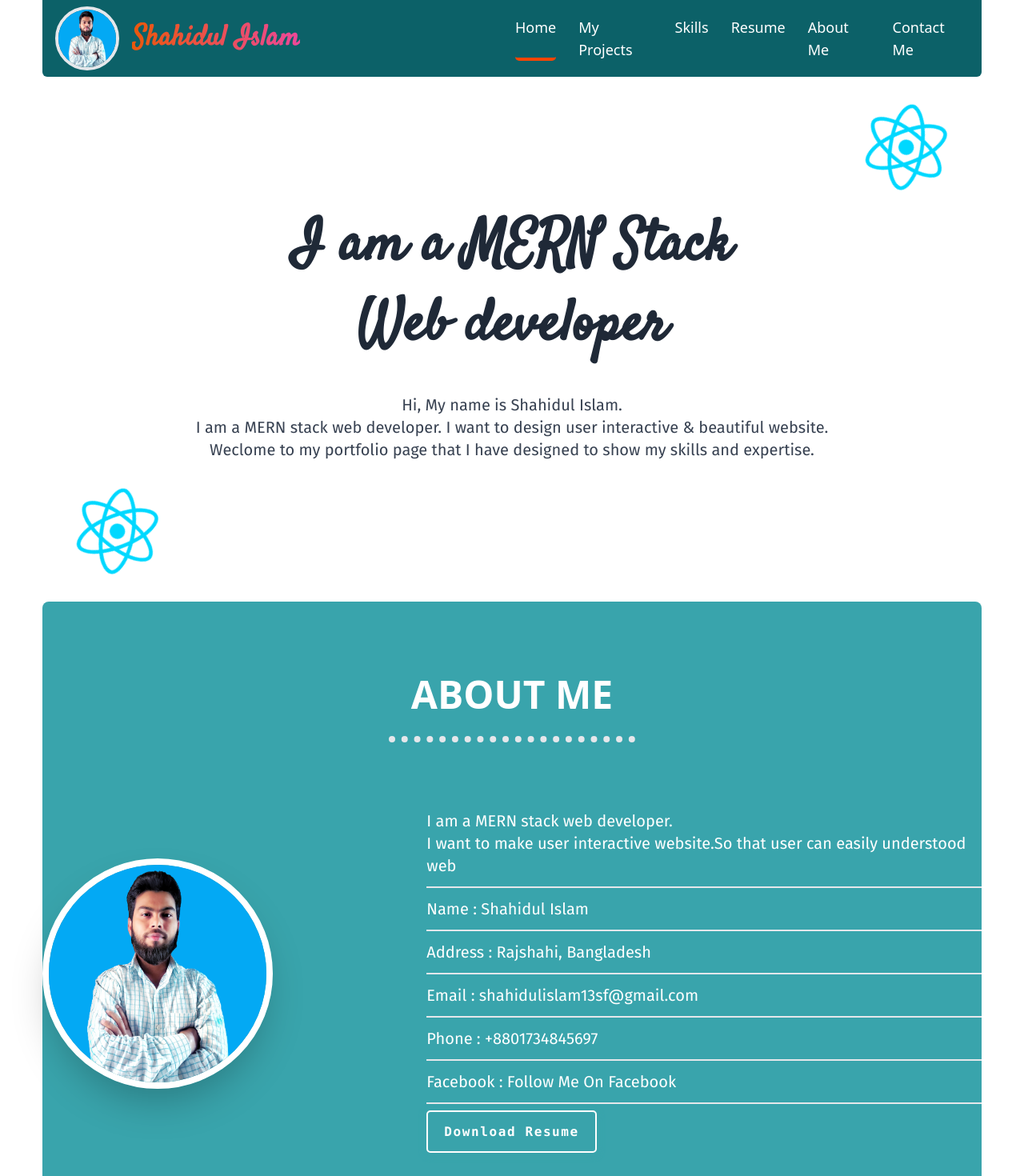
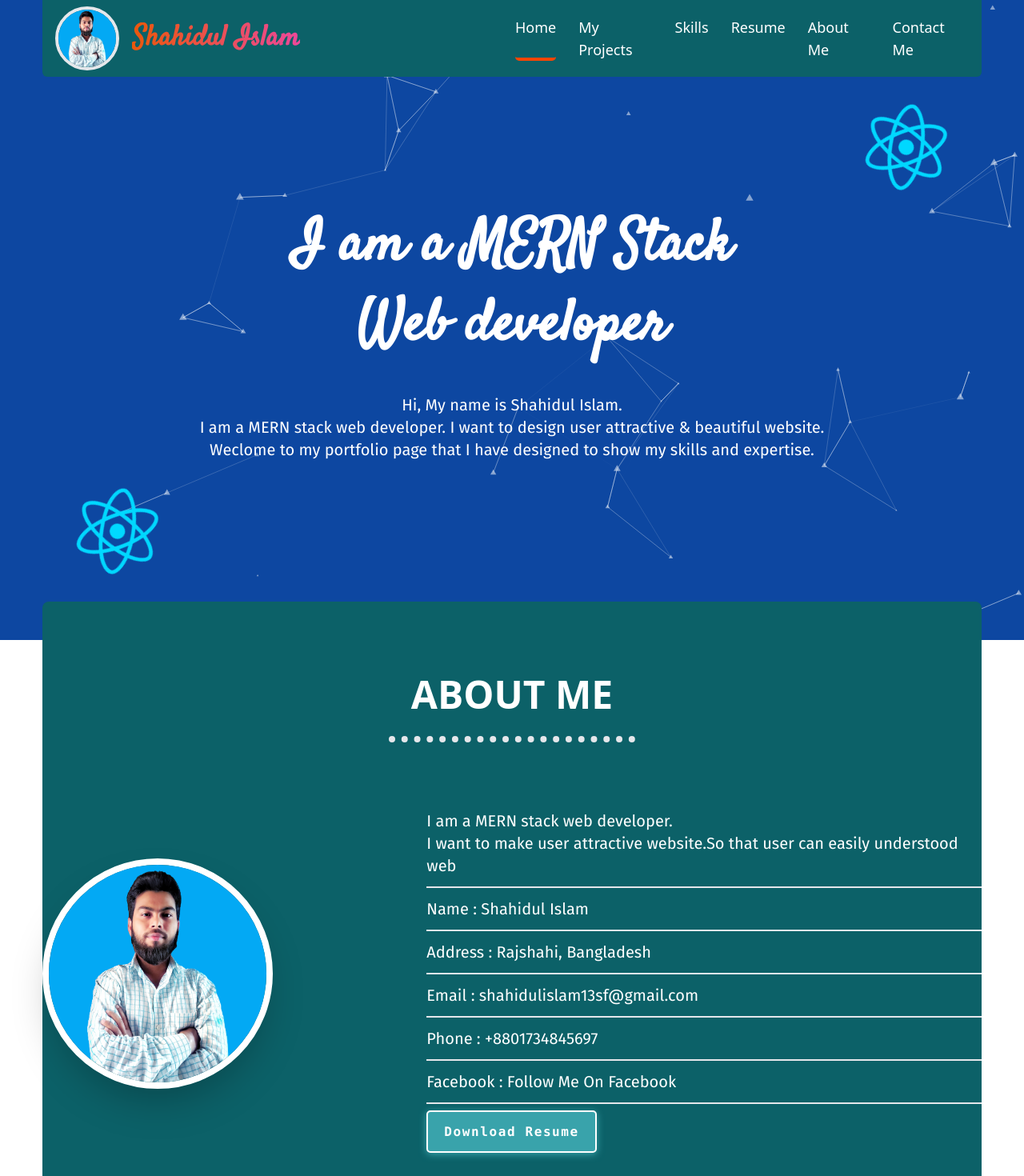
Before and after one commit to Shahidul-Islam-Jony/my-portfolio, a React (Vite) app: page / in a window 1280 px wide. Shown: the top 1470 px of the page at 80% size. Built offline with nearby package versions, Linux system fonts and the light colour scheme.

Commit message:
react particale animation added

```diff
--- a/package.json
+++ b/package.json
@@ -11,6 +11,8 @@
   },
   "dependencies": {
     "@ramonak/react-progress-bar": "^5.1.1",
+    "@tsparticles/react": "^3.0.0",
+    "@tsparticles/slim": "^3.3.0",
     "aos": "^3.0.0-beta.6",
     "firebase": "^10.7.1",
     "localforage": "^1.10.0",
--- a/src/components/Footer/Footer.jsx
+++ b/src/components/Footer/Footer.jsx
@@ -3,7 +3,7 @@ import { Link } from 'react-scroll';
 
 const Footer = () => {
     return (
-        <div className="bg-black flex flex-col md:flex-row justify-between items-center gap-4 text-white py-10">
+        <div className="bg-black relative flex flex-col md:flex-row justify-between items-center gap-4 text-white py-10">
             <div className="flex gap-6 ml-7">
                 <NavLink to='/'>Home</NavLink>
                 <Link to='skills' smooth={true} duration={500}>Skills</Link>
--- a/src/components/Home/AboutMe/AboutMe.jsx
+++ b/src/components/Home/AboutMe/AboutMe.jsx
@@ -3,7 +3,7 @@ import './button.css'
 
 const AboutMe = () => {
     return (
-        <div id="aboutMe" className='bg-[#39A4AC] py-16 rounded-lg'>
+        <div id="aboutMe" className='bg-[#0C6168] relative py-16 rounded-lg'>
             <span className='flex justify-center mb-16'>
                 <h3 className='text-5xl text-center border-b-8 border-dotted w-fit p-7 text-white font-semibold'>ABOUT ME</h3>
             </span>
@@ -12,7 +12,7 @@ const AboutMe = () => {
                     <img src={jony} className="w-72 h-72 rounded-full border-8 border-white shadow-2xl" />
                     <div className='text-white text-xl fira ml-4 mt-5'>
                         <p>I am a MERN stack web developer.</p>
-                        <p className='border-b-2 pb-3'>I want to make user interactive website.So that user can easily understood web</p>
+                        <p className='border-b-2 pb-3'>I want to make user attractive website.So that user can easily understood web</p>
                         <p className='border-b-2 py-3'>Name : Shahidul Islam</p>
                         <p className='border-b-2 py-3'>Address : Rajshahi, Bangladesh</p>
                         <p className='border-b-2 py-3'>Email : <a href="mailto:shahidulislam13sf@gmail.com">shahidulislam13sf@gmail.com</a></p>
--- a/src/components/Home/Banner/Banner.jsx
+++ b/src/components/Home/Banner/Banner.jsx
@@ -4,11 +4,11 @@ import '../../../../src/App.css'
 
 const Banner = () => {
     return (
-        <div>
+        <div className='relative text-white'>
             <div className='flex justify-end p-4'>
                 <a>
                 </a>
-                <a href="https://react.dev" target="_blank" className=''>
+                <a href="https://react.dev" target="_blank" className='' rel="noreferrer">
                     <img src={reactLogo} className="logo react" alt="React logo" />
                 </a>
             </div>
@@ -18,15 +18,15 @@ const Banner = () => {
                     <p className='font-semibold'>Web developer</p>
                 </span>
                 <span>
-                    <p className='text-center mt-12 text-xl text-gray-700 fira'>Hi, My name is Shahidul Islam. <br />
-                        I am a MERN stack web developer. I want to design user interactive & beautiful website.<br/> Weclome to my portfolio page that I have designed to show my skills and expertise.
+                    <p className='text-center mt-12 text-xl fira'>Hi, My name is Shahidul Islam. <br />
+                        I am a MERN stack web developer. I want to design user attractive & beautiful website.<br/> Weclome to my portfolio page that I have designed to show my skills and expertise.
                     </p>
                 </span>
             </div>
             <div className='flex justify-start p-4'>
                 <a>
                 </a>
-                <a href="https://react.dev" target="_blank" className=''>
+                <a href="https://react.dev" target="_blank" className='' rel="noreferrer">
                     <img src={reactLogo} className="logo react" alt="React logo" />
                 </a>
             </div>
--- a/src/components/Home/Contact Me/ContactMe.jsx
+++ b/src/components/Home/Contact Me/ContactMe.jsx
@@ -4,7 +4,7 @@ import { Link } from "react-router-dom";
 
 const ContactMe = () => {
     return (
-        <div id="contactMe" className='bg-[#39A4AC] py-16 rounded-t-lg'>
+        <div id="contactMe" className='bg-[#0C6168] relative py-16 rounded-t-lg'>
             <div className="grid grid-cols-1 lg:grid-cols-3 px-10">
                 <div className='text-white'>
                     <h3 className='text-3xl text-center border-b-8 border-dotted w-fit p-7 font-semibold mb-4'>ACHIVEMENTS</h3>
@@ -15,7 +15,7 @@ const ContactMe = () => {
                 {/* Contact form */}
                 <div>
                     <h3 className='text-3xl text-white text-center border-b-8 mb-7 border-dotted w-fit p-7 font-semibold'>CONTACT ME</h3>
-                    <form action="mailto:shahidulislam13sf@gmail.com" method="POST" enctype="text/plain">
+                    <form action="mailto:shahidulislam13sf@gmail.com" method="POST">
                         <input type="text" placeholder="Your Name" name="Name" className="input input-bordered input-primary w-full mb-2" />
                         <input type="email" placeholder="Your Email" name="Email" className="input input-bordered input-primary w-full mb-2" />
                         <textarea name="message" className="textarea textarea-primary w-full" cols="34" rows="7" placeholder="Your message here"></textarea>
--- /dev/null
+++ b/src/components/Home/ParticleJs/ParticleJs.jsx
@@ -0,0 +1,105 @@
+import { useEffect, useMemo, useState } from "react";
+import Particles, { initParticlesEngine } from "@tsparticles/react";
+import { loadSlim } from "@tsparticles/slim"; // if you are going to use `loadSlim`, install the "@tsparticles/slim" package too.
+
+const ParticleJs = () => {
+  const [init, setInit] = useState(false);
+
+  // this should be run only once per application lifetime
+  useEffect(() => {
+    initParticlesEngine(async (engine) => {
+      await loadSlim(engine);
+      //await loadBasic(engine);
+    }).then(() => {
+      setInit(true);
+    });
+  }, []);
+
+  const particlesLoaded = (container) => {
+    console.log(container);
+  };
+
+  const options = useMemo(
+    () => ({
+      background: {
+        color: {
+          value: "#0d47a1",
+        },
+      },
+      fpsLimit: 120,
+      interactivity: {
+        events: {
+          onClick: {
+            enable: true,
+            mode: "push",
+          },
+          onHover: {
+            enable: true,
+            mode: "repulse",
+          },
+        },
+        modes: {
+          push: {
+            quantity: 4,
+          },
+          repulse: {
+            distance: 100,
+            duration: 0.4,
+          },
+        },
+      },
+      particles: {
+        color: {
+          value: "#ffffff",
+        },
+        links: {
+          color: "#ffffff",
+          distance: 150,
+          enable: true,
+          opacity: 0.5,
+          width: 1,
+        },
+        move: {
+          direction: "none",
+          enable: true,
+          outModes: {
+            default: "bounce",
+          },
+          random: false,
+          speed: 2,
+          straight: false,
+        },
+        number: {
+          density: {
+            enable: true,
+          },
+          value: 80,
+        },
+        opacity: {
+          value: 0.5,
+        },
+        shape: {
+          type: "triangle",
+        },
+        size: {
+          value: { min: 1, max: 5 },
+        },
+      },
+      detectRetina: true,
+    }),
+    [],
+  );
+
+  if (init) {
+    return (
+      <Particles
+        id="tsparticles"
+        particlesLoaded={particlesLoaded}
+        options={options}
+      />
+    );
+  }
+
+  return <></>;
+};
+export default ParticleJs;
--- a/src/components/Home/Skills/cardStyle.css
+++ b/src/components/Home/Skills/cardStyle.css
@@ -1,6 +1,6 @@
 .card {
 	height:700px;
-	background: #9CA3AF;
+	background: #0C6168;
 	position: relative;
 	display: flex;
 	place-content: center;
@@ -37,7 +37,7 @@
   .card::after {
 	content: '';
 	position: absolute;
-	background: #9CA3AF;
+	background: #0C6168;
 	;
 	inset: 5px;
 	border-radius: 15px;
--- a/src/components/MyProjects/Banner/Banner.jsx
+++ b/src/components/MyProjects/Banner/Banner.jsx
@@ -13,7 +13,7 @@ import slider8 from '../../../assets/slider/slider8.png'
 
 const Banner = () => {
     return (
-        <div>
+        <div className="relative">
             <Carousel autoPlay interval={3000} infiniteLoop>
                 <div>
                     <img src={slider1} />
--- a/src/components/MyProjects/Projects/Projects.jsx
+++ b/src/components/MyProjects/Projects/Projects.jsx
@@ -2,7 +2,7 @@
 
 const Projects = () => {
     return (
-        <div className="my-16">
+        <div className="my-16 relative text-white">
             <h2 className="text-5xl text-center font-semibold border-b-4 pb-5">My Projects</h2>
             {/* Assignment 11 */}
             <div className="flex flex-col lg:flex-row justify-between mt-5 border-b-4 pb-7">
--- a/src/components/Navbar/Navbar.jsx
+++ b/src/components/Navbar/Navbar.jsx
@@ -18,7 +18,7 @@ const Navbar = () => {
     </div>
     return (
         <div>
-            <div className="navbar bg-[#0C6168] rounded-b-md px-4">
+            <div className="navbar relative bg-[#0C6168] rounded-b-md px-4">
                 <div className="md:navbar-start">
                     <div className="dropdown">
                         <div tabIndex={0} role="button" onClick={() => setisActive(true)} className="btn btn-ghost lg:hidden">
--- a/src/layouts/MainLayout.jsx
+++ b/src/layouts/MainLayout.jsx
@@ -1,11 +1,12 @@
-import React from 'react';
 import {  Outlet } from 'react-router-dom';
 import Navbar from '../components/Navbar/Navbar';
 import Footer from '../components/Footer/Footer';
+import ParticleJs from '../components/Home/ParticleJs/ParticleJs';
 
 const MainLayout = () => {
     return (
         <div className='w-11/12 mx-auto'>
+            <ParticleJs></ParticleJs>
             <Navbar></Navbar>
             <Outlet></Outlet>
             <Footer></Footer>
```
Also changed, not shown: 1 other file (tests, documents, lock files or other folders).
